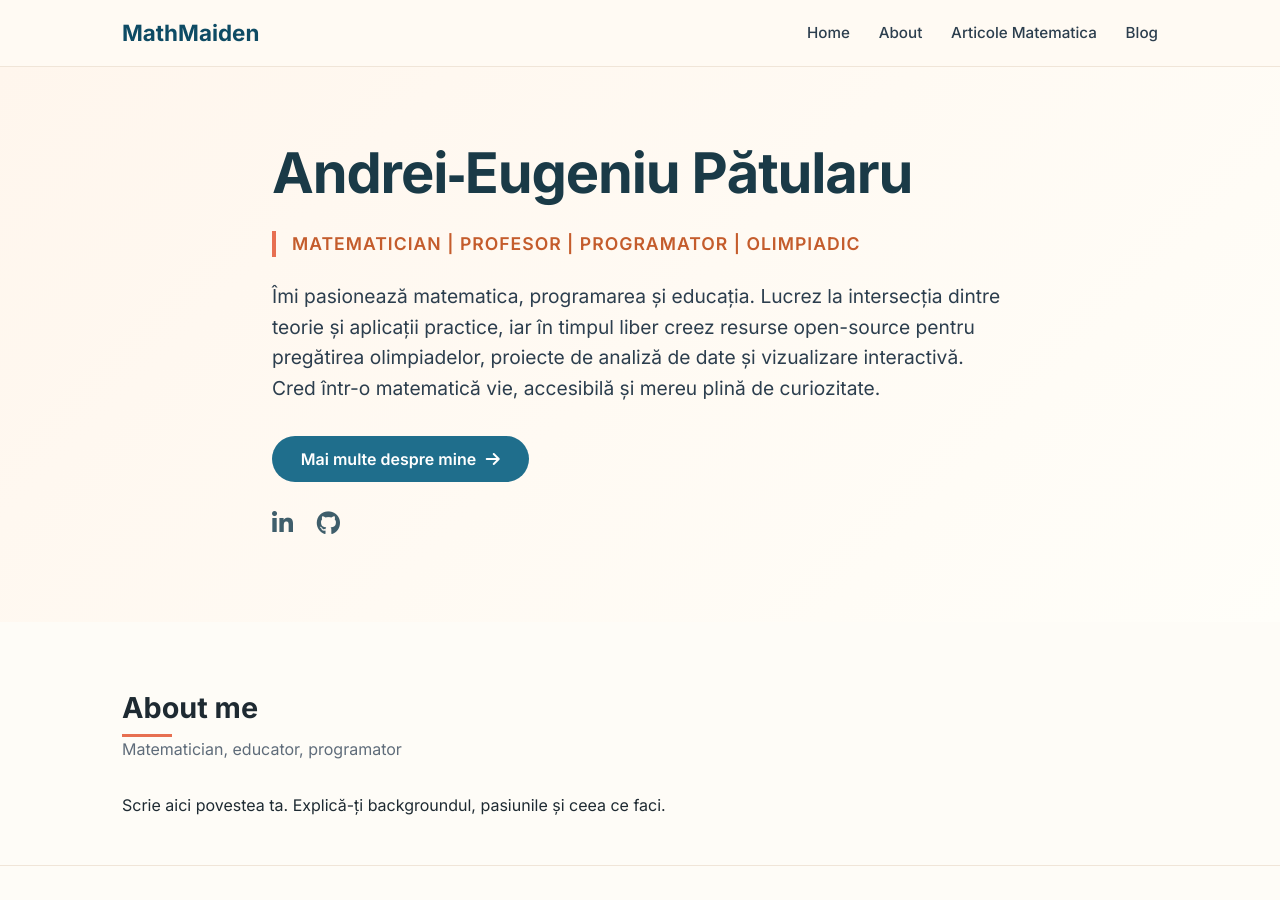
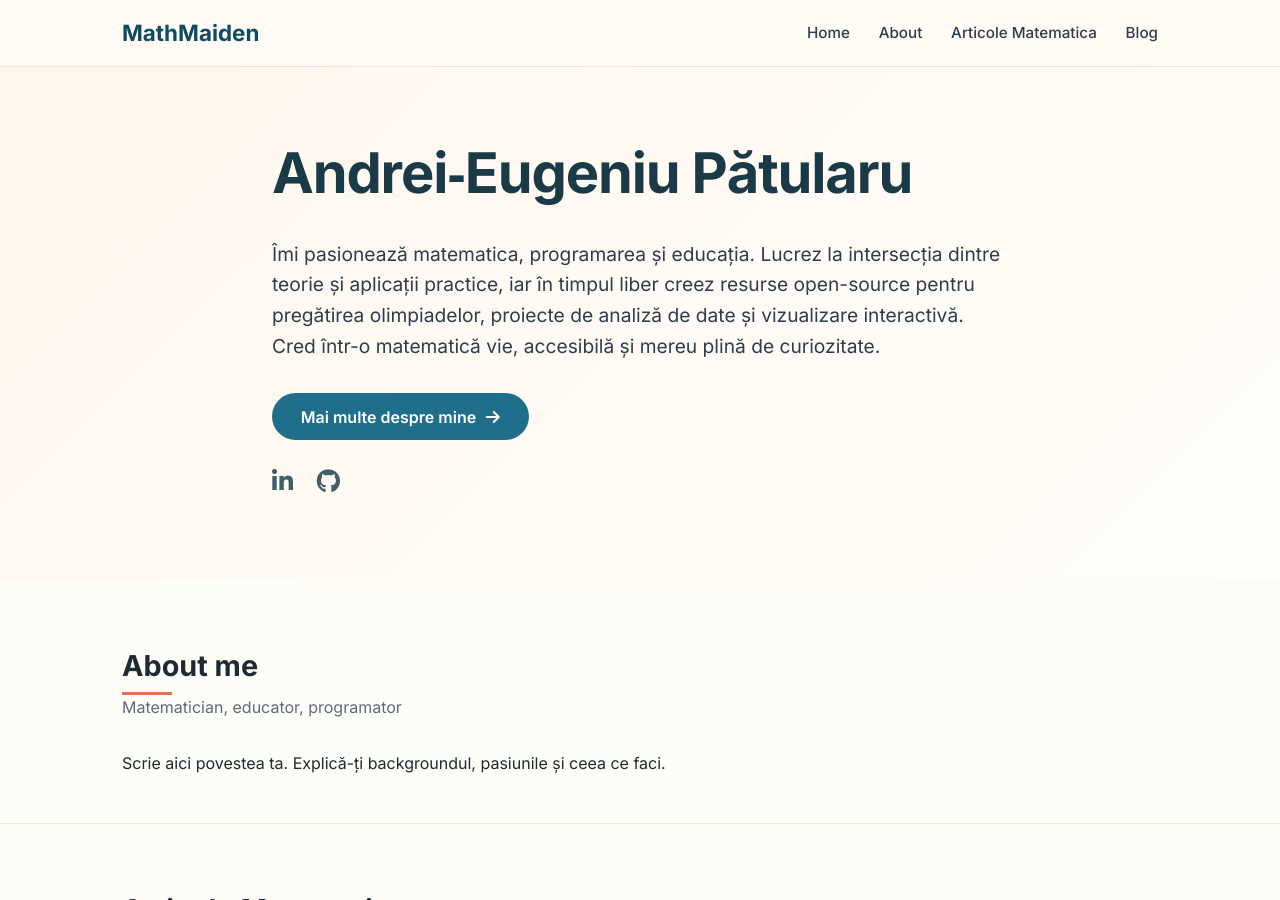
Before and after one commit to andrei121p/andreipatularu.github.io, a Jekyll site: the page built from index.md, in a window 1280 px wide and 900 px high. Built offline with Jekyll 4.4.1, drawn with Linux system fonts in a browser that asks for light colours.

Commit message:
Remove titles from hero section in index.md
Removed the titles from the hero section of the index page.

```diff
--- a/index.md
+++ b/index.md
@@ -8,7 +8,6 @@ title: "MathMaiden"
     <div class="container hero-content">
         <h1 class="hero-name">Andrei‑Eugeniu Pătularu</h1>
         <div class="hero-titles">
-            MATEMATICIAN | PROFESOR | PROGRAMATOR | OLIMPIADIC
         </div>
         <p class="hero-description">
             Îmi pasionează matematica, programarea și educația. Lucrez la intersecția dintre teorie și aplicații practice,
```
